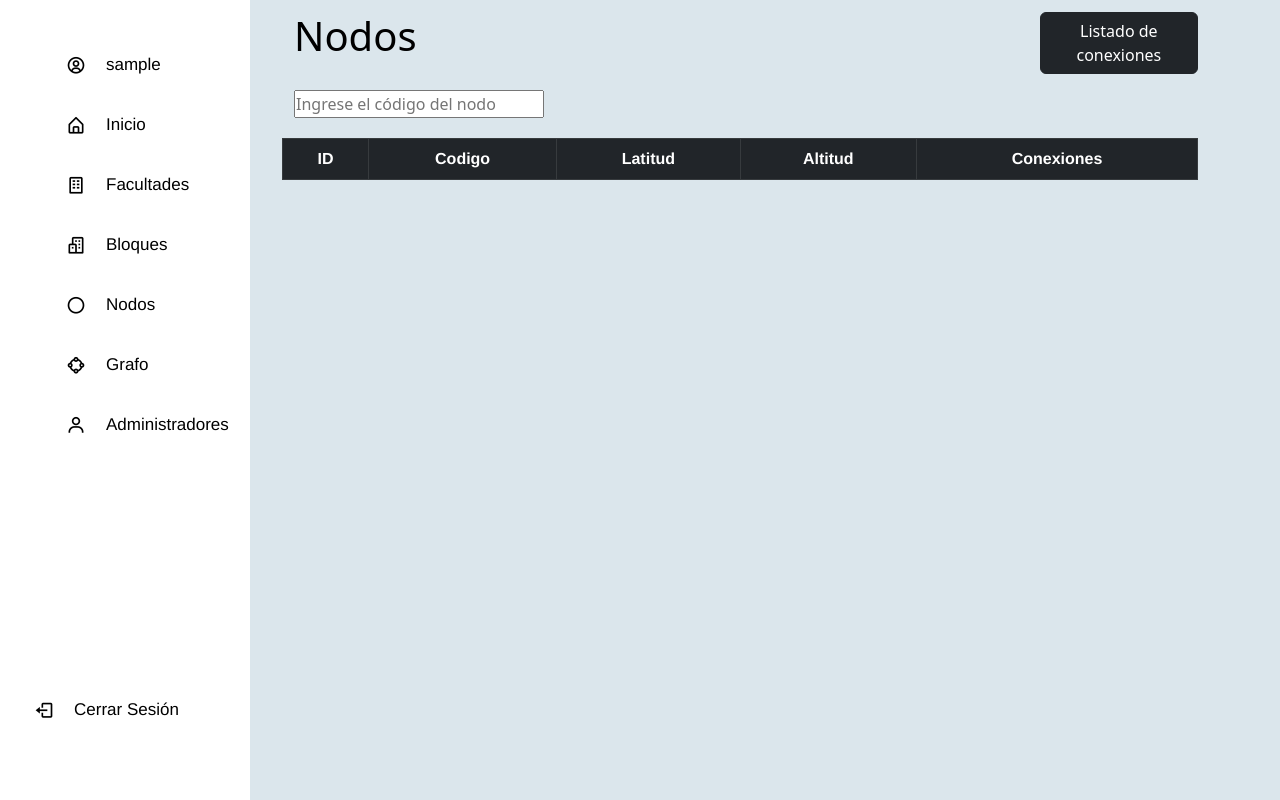
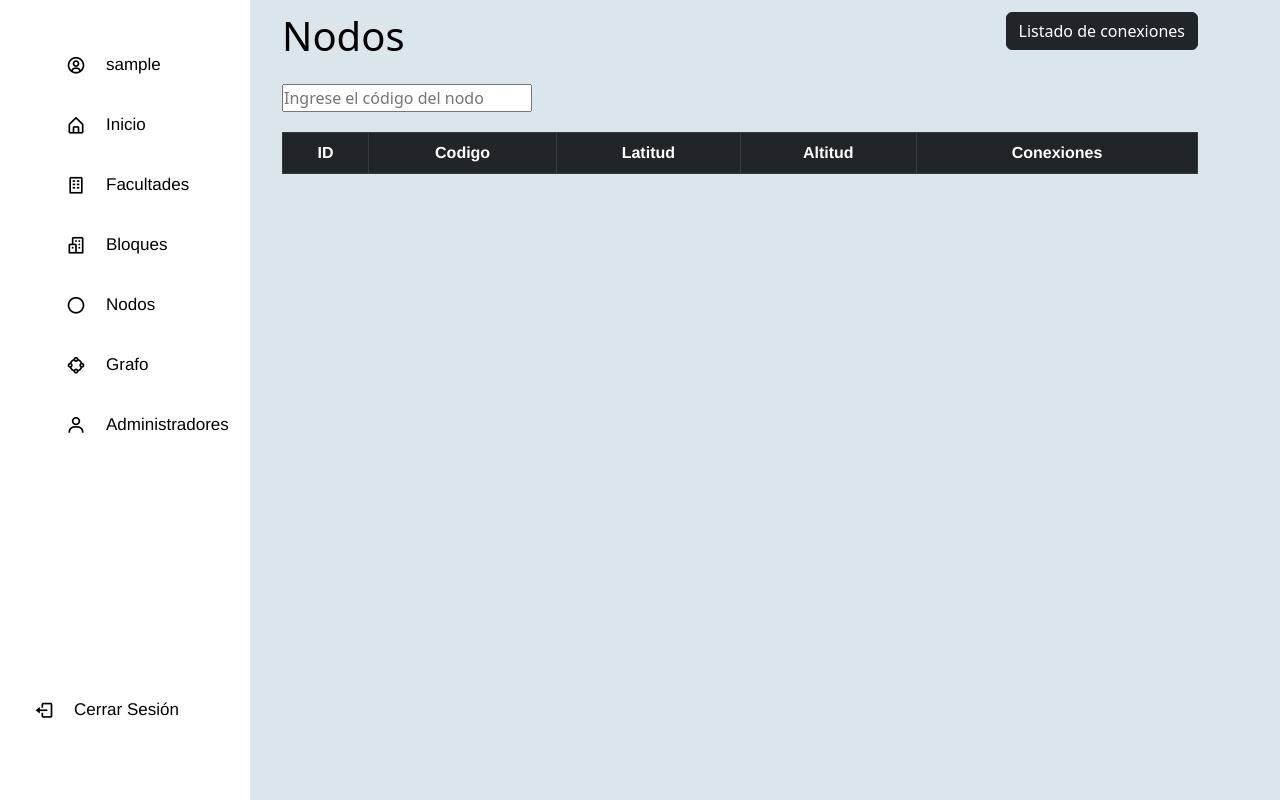
Before and after one commit to IvanG0nzalez/Mapify, a Django app: page /administracion/nodo in a window 1280 px wide. Run offline with Django 4.2, Linux system fonts and the light colour scheme; the visitor is signed in with stand-in values (Sample User, id 1); data that the repository does not hold is empty.

Commit message:
Modificación de las pantallas listado nodo y bloque. Correción de vistas en las pantallas de registro de facultad y detalle

```diff
--- a/templates/pantallas/anadir_facultad.html
+++ b/templates/pantallas/anadir_facultad.html
@@ -29,7 +29,7 @@
                     <label for="nombre" class="form-label">Nombre:</label>
                     {{ form.nombre }}
                 </div>
-                <div class="mb-3">
+                <div class="d-flex justify-content-start mb-3">
                     <label for="descripcion" class="form-label">Descripción:</label>
                     {{ form.descripcion }}
                 </div>
@@ -40,7 +40,8 @@
 
                 <div class="d-flex justify-content-end">
                     <a href="{% url 'mapeo:facultad' %}" class="btn btn-danger mx-2">Cancelar</a>
-                    <input type="submit" value="Guardar" class="btn btn-dark mx-2" onclick="confirmacionFacultadRegistrada(event)">
+                    <input type="submit" value="Guardar" class="btn btn-dark mx-2"
+                           onclick="confirmacionFacultadRegistrada(event)">
                 </div>
             </form>
         </div>
--- a/templates/pantallas/listado_bloque.html
+++ b/templates/pantallas/listado_bloque.html
@@ -16,7 +16,7 @@
                 <button type="button" class="btn btn-dark">Añadir</button>
             </a>
         </div>
-        <div class="container mt-3">
+        <div class="mt-3">
             <input type="text" id="busqueda_bloque" placeholder="Ingrese datos para la búsqueda" style="width: 350px;">
         </div>
 
--- a/templates/pantallas/listado_nodo.html
+++ b/templates/pantallas/listado_nodo.html
@@ -10,12 +10,12 @@
     <div class="container">
 
         <div class="d-flex justify-content-between">
-            <h1 class="container">Nodos</h1>
+            <h1 class="vh-auto">Nodos</h1>
             <a href="{% url 'mapeo:conexiones' %}">
                 <button type="button" class="btn btn-dark">Listado de conexiones</button>
             </a>
         </div>
-        <div class="container mt-3">
+        <div class="mt-3">
                 <input type="text" id="busqueda_nodo" placeholder="Ingrese el código del nodo" style="width: 250px;">
         </div>
 
```
Also changed, not shown: templates/pantallas/detalle_facultad.html (+14 -10 lines).
